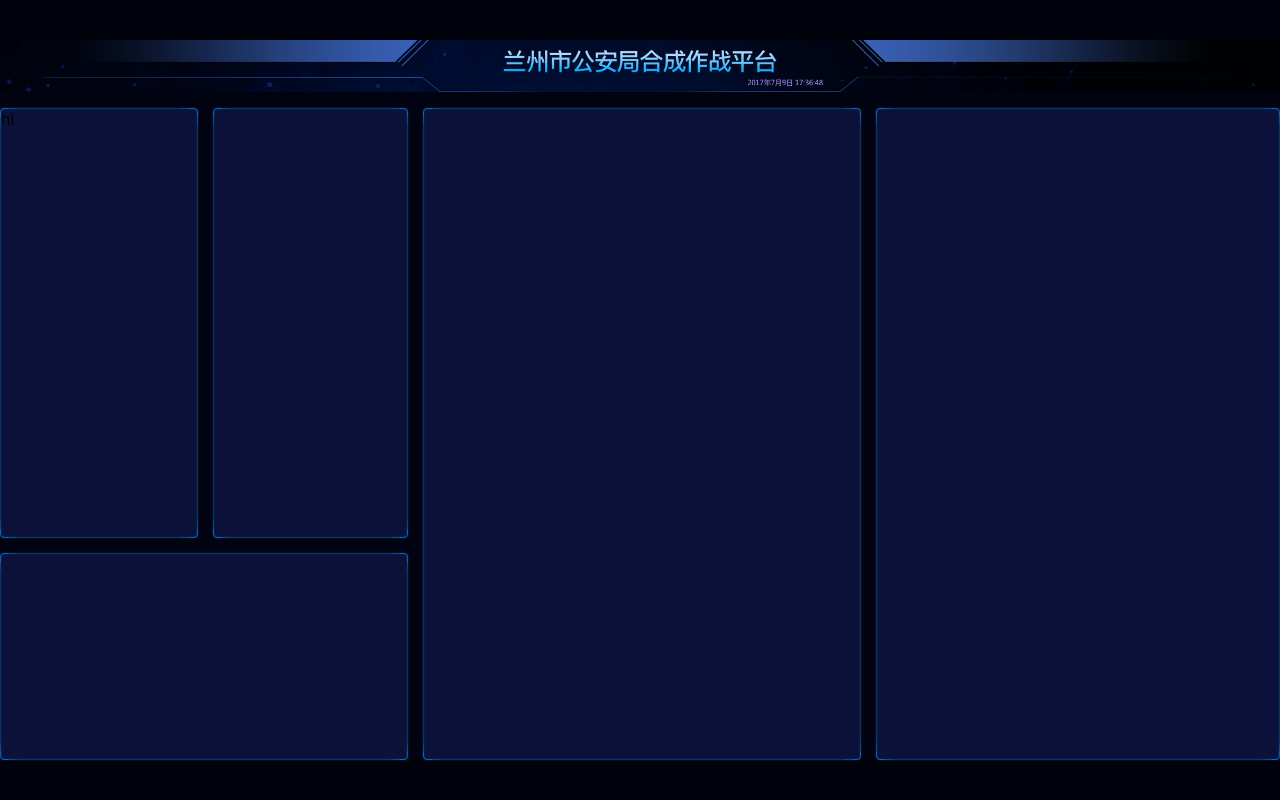
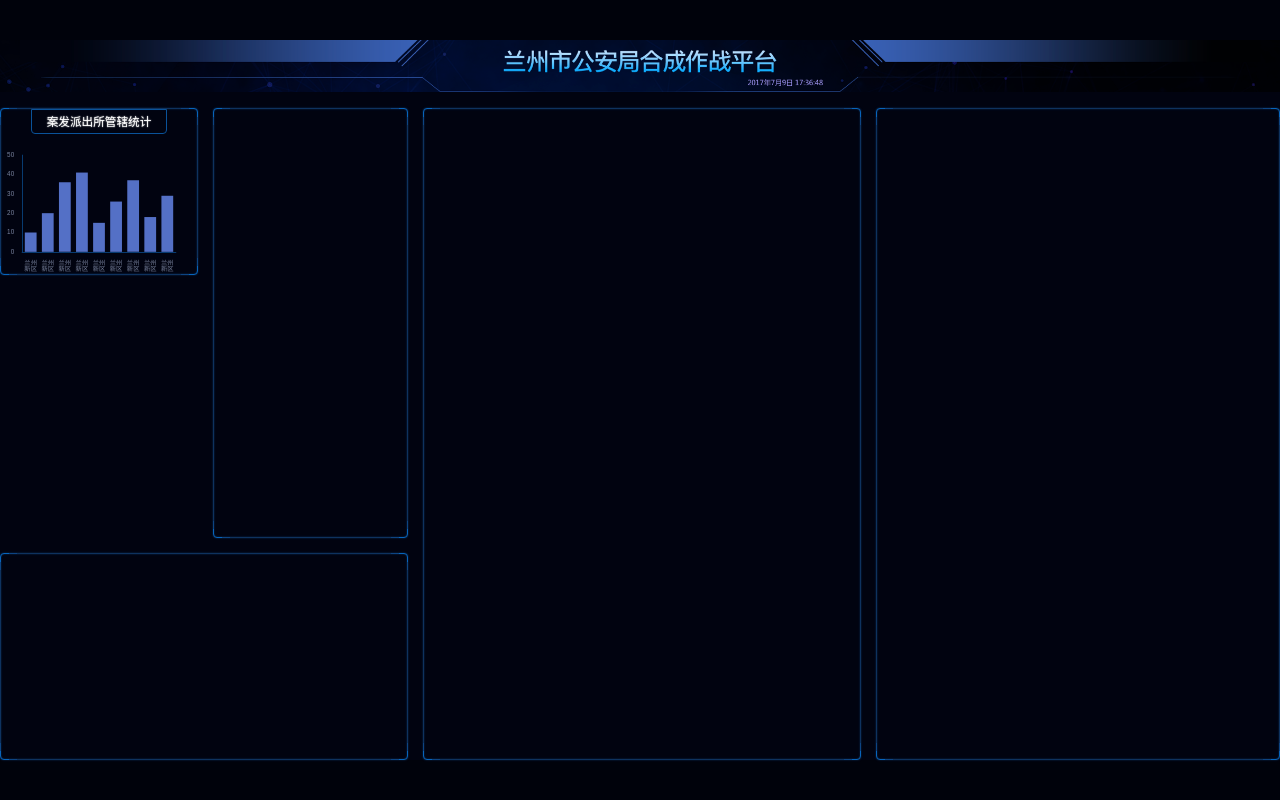
Before and after one commit to songn99/Big-screen-, a React (Vite) app: page /#/ in a window 1280 px wide. Built offline with nearby package versions, Linux system fonts and the light colour scheme.

Commit message:
柱形图搞定

```diff
--- a/index.html
+++ b/index.html
@@ -9,7 +9,7 @@
   <script>
     const clientWidth = document.documentElement.clientWidth
     const clientHeight = document.documentElement.clientHeight
-    const pageWidth = clientWidth / clientHeight > 16 / 9 ? clientHeight * (16 / 9) : clientWidth
+    window.pageWidth = clientWidth / clientHeight > 16 / 9 ? clientHeight * (16 / 9) : clientWidth
     const pageHeight = pageWidth / (16 / 9)
     const string = `<style>html{
       font-size: ${pageWidth / 100}px
--- a/src/pages/home.scss
+++ b/src/pages/home.scss
@@ -23,11 +23,16 @@
         grid-row-gap: px(28);
 
         >section {
+            text-align: center;
+        }
+
+        .bordered {
             border: 1px solid #0764bc;
             border-radius: 4px;
             position: relative;
             box-shadow: 0 0 2px 0 #0e325f, inset 0 0 2px 0 #0e325f;
-            background: #0c1139;
+            background: #010310;
+            color: white;
 
             &::before {
                 content: '';
@@ -67,5 +72,28 @@
         >.section5 {
             grid-area: box5;
         }
+
+        .管辖统计 {
+            height: px(315);
+            display: flex;
+            flex-direction: column;
+            align-items: center;
+
+            h2 {
+                flex-shrink: 0;
+                border: 1px solid #0a5299;
+                border-bottom-left-radius: 4px;
+                border-bottom-right-radius: 4px;
+                font-size: px(22);
+                line-height: px(24);
+                padding: px(10) px(28);
+                text-shadow: 0 0 px(3) white;
+            }
+
+            .chart {
+                flex: 1;
+                width: 100%;
+            }
+        }
     }
 }
--- a/src/pages/home.tsx
+++ b/src/pages/home.tsx
@@ -1,17 +1,78 @@
-import React from 'react';
+import React, { useEffect, useRef } from 'react';
 import './home.scss';
 import headerBg from '../images/header.png';
+import * as echarts from 'echarts';
+
+const px = (n) => n / 2420 * (window as any).pageWidth;
 
 export const Home = () => {
+  const divRef = useRef(null);
+  useEffect(() => {
+    var myChart = echarts.init(divRef.current);
+    myChart.setOption({
+      textStyle: {
+        fontSize: px(12),
+        color: '#79839E'
+      },
+      title: { show: false },
+      legend: { show: false },
+      xAxis: {
+        data: ['兰州新区', '兰州新区', '兰州新区', '兰州新区', '兰州新区', '兰州新区', '兰州新区', '兰州新区', '兰州新区'],
+        axisTick: { show: false },
+        axisLine: {
+          lineStyle: { color: '#083B70' }
+        },
+        axisLabel: {
+          fontSize: px(12),
+          formatter(val) {
+            if (val.length > 2) {
+              const array = val.split('');
+              array.splice(2, 0, '\n');
+              return array.join('');
+            } else {
+              return val;
+            }
+          }
+        },
+      },
+      grid: {
+        x: px(40),
+        y: px(40),
+        x2: px(40),
+        y2: px(40),
+      },
+      yAxis: {
+        splitLine: { show: false },
+        axisLine: {
+          show: true,
+          lineStyle: { color: '#083B70' }
+        },
+        axisLabel: {
+          fontSize: px(12)
+        }
+      },
+      series: [{
+        type: 'bar',
+        data: [10, 20, 36, 41, 15, 26, 37, 18, 29]
+      }]
+    });
+  }, []);
   return (
     <div className="home">
       <header style={{ backgroundImage: `url(${headerBg})` }} />
       <main>
-        <section className="section1">hi</section>
-        <section className="section2"></section>
-        <section className="section3"></section>
-        <section className="section4"></section>
-        <section className="section5"></section>
+        <section className="section1">
+          <div className="bordered 管辖统计">
+            <h2>案发派出所管辖统计</h2>
+            <div ref={divRef} className="chart">
+
+            </div>
+          </div>
+        </section>
+        <section className="bordered section2"></section>
+        <section className="bordered section3"></section>
+        <section className="bordered section4"></section>
+        <section className="bordered section5"></section>
       </main>
     </div>
   );
--- a/src/shared/style.scss
+++ b/src/shared/style.scss
@@ -44,3 +44,12 @@
 .App {
   flex: 1
 }
+
+h1,
+h2,
+h3,
+h4,
+h5,
+h6 {
+  font-size: 16px;
+}
```
